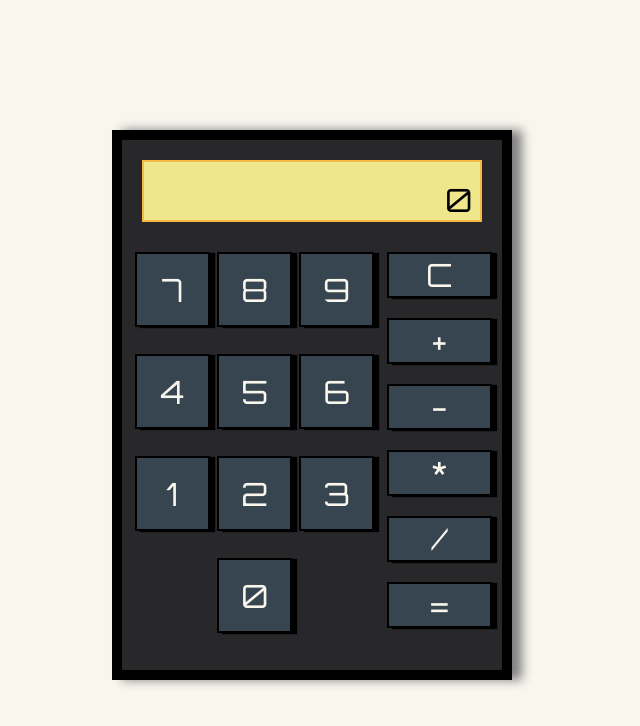
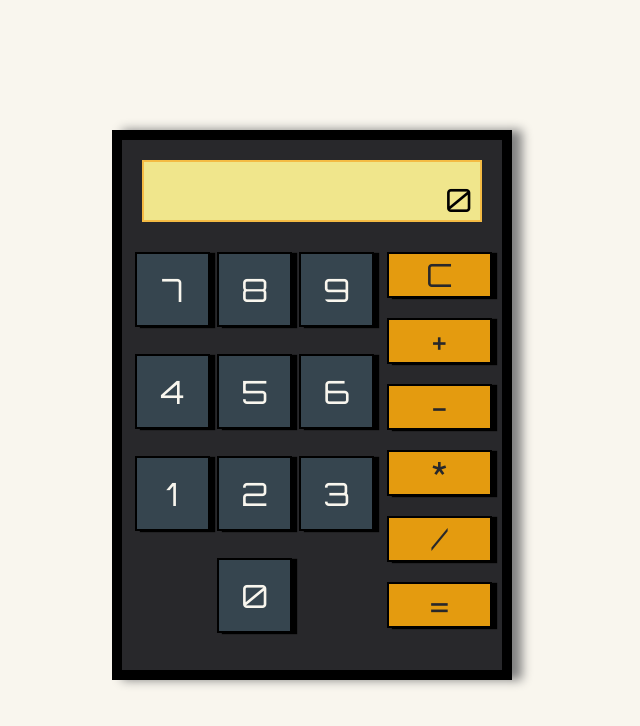
Before and after one commit to MonoDG/calculator, a plain HTML site: page index.html in a window 1280 px wide. Shown: the whole page, without its empty margins (328-968 px from the left). Drawn offline with Linux system fonts and the light colour scheme.

Commit message:
Change opetaror buttons color

```diff
--- a/css/style.css
+++ b/css/style.css
@@ -83,3 +83,8 @@ body {
     width: 75px;
     height: 75px;
 }
+
+.btn-operations button {
+    background-color: #E49B0F;
+    color: #28282B;
+}
```
